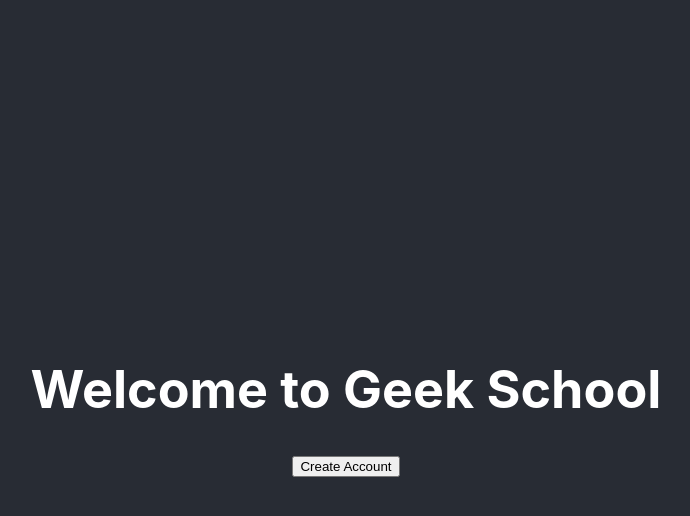
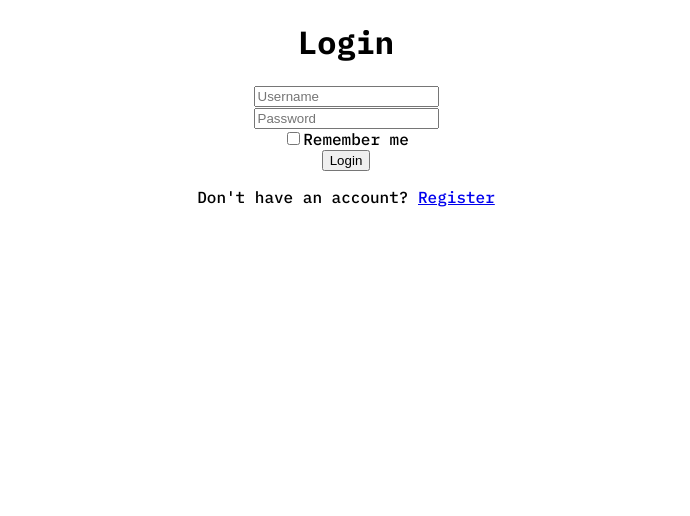
Before and after one commit to OliverDevsCode/SQL-Full-Stack-App, a React (Create React App) app in the folder client/: page / in a window 1280 px wide. Shown: the top 516 px of the page, without its empty margins (294-984 px from the left). Built offline with nearby package versions, Linux system fonts and the light colour scheme; no server answers.

Commit message:
login component

```diff
--- a/client/src/App.js
+++ b/client/src/App.js
@@ -1,6 +1,6 @@
 import './App.css';
 import React from 'react';
-import CreateAccountButton from './components/CreateAccountButton';
+import LoginForm from './components/LoginForm/LoginForm';
 
 function App() {
 
@@ -14,10 +14,7 @@ function App() {
 
   return (
     <div className="App">
-      <header className="App-header">
-        <h1>Welcome to Geek School</h1>
-        <CreateAccountButton />
-      </header>
+      <LoginForm/>
     </div>
   );
 }
--- /dev/null
+++ b/client/src/components/LoginForm/LoginForm.jsx
@@ -0,0 +1,28 @@
+import React from 'react';
+import './LoginForm.css';
+
+const LoginForm = () => {
+  return (
+    <div className='wrapper' >
+      <form action = "">
+        <h1>Login</h1>
+        <div className='input-box'>
+          <input type = 'text' placeholder='Username' required></input>
+        </div>
+        <div className='input-box'>
+          <input type = 'password' placeholder='Password' required></input>
+        </div>
+
+        <div className='remember'>
+          <label><input type='checkbox'></input>Remember me</label>
+        </div>
+
+        <button type = 'submit'>Login</button>
+          <p>Don't have an account? <a href='#'>Register</a></p>
+          {/* change href top point to the register section later */}
+      </form>
+      </div>
+  );
+};
+
+export default LoginForm
--- a/client/src/index.css
+++ b/client/src/index.css
@@ -1,8 +1,11 @@
+@import url('https://fonts.googleapis.com/css2?family=IBM+Plex+Mono:ital,wght@0,100;0,200;0,300;0,400;0,500;0,600;0,700;1,100;1,200;1,300;1,400;1,500;1,600;1,700&display=swap');
+
+
 body {
   margin: 0;
-  font-family: -apple-system, BlinkMacSystemFont, 'Segoe UI', 'Roboto', 'Oxygen',
-    'Ubuntu', 'Cantarell', 'Fira Sans', 'Droid Sans', 'Helvetica Neue',
-    sans-serif;
+  font-family: "IBM Plex Mono", monospace;
+  font-weight: 500;
+  font-style: normal;
   -webkit-font-smoothing: antialiased;
   -moz-osx-font-smoothing: grayscale;
 }
```
Also changed, not shown: client/src/components/LoginForm/LoginForm.css (added), 1 other file (tests, documents, lock files or other folders).
